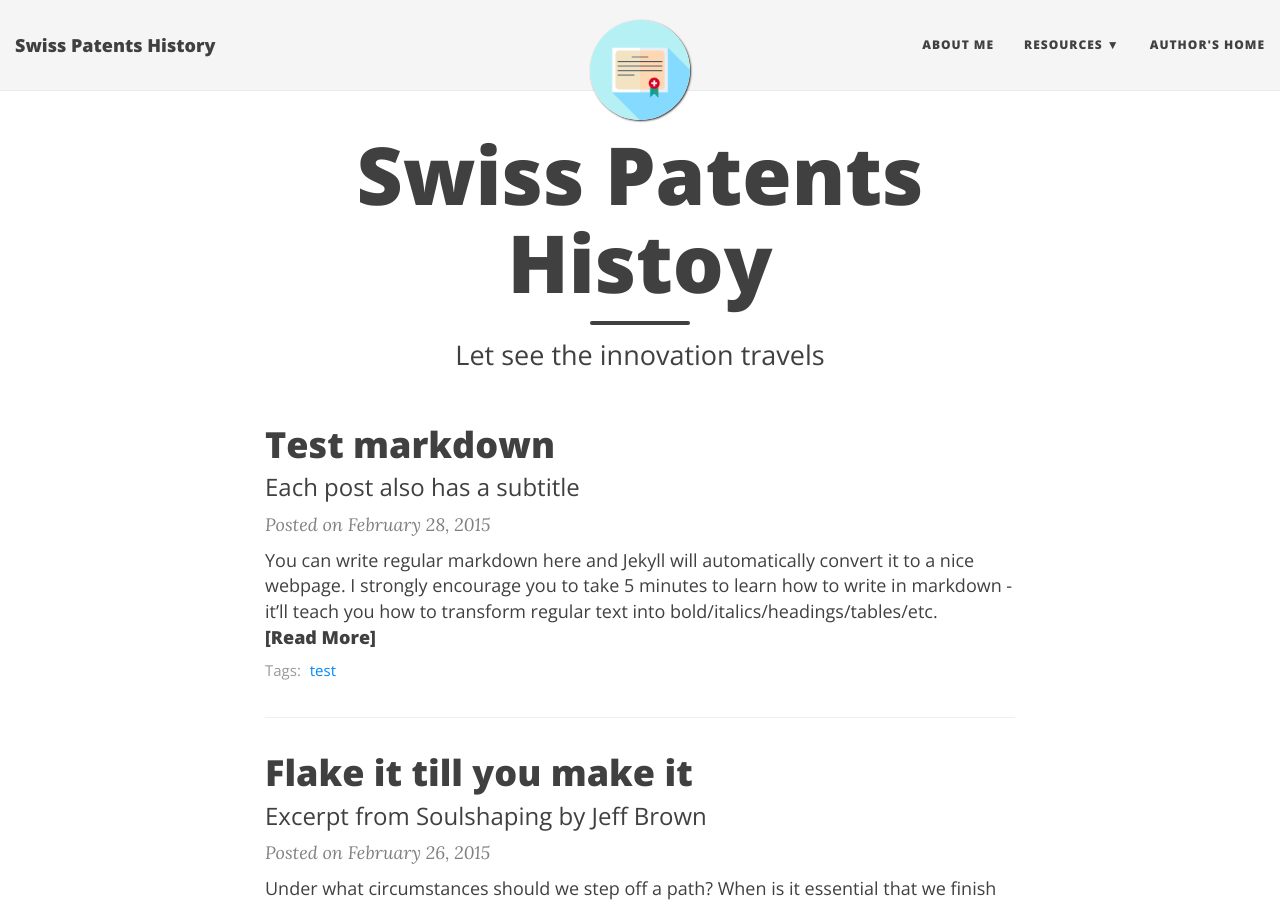
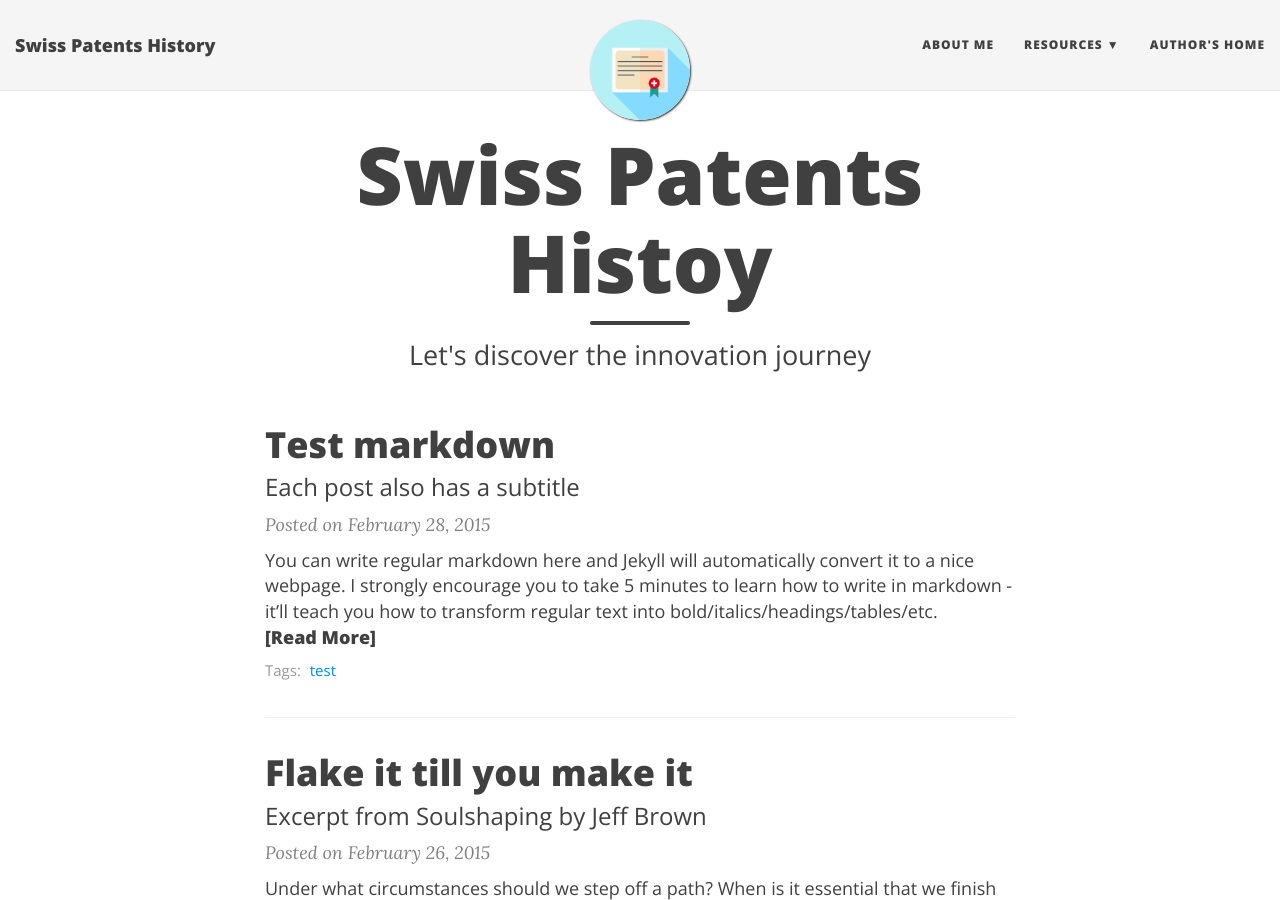
Before and after one commit to yamash/DataViz, a Jekyll site: the page built from index.html, in a window 1280 px wide and 900 px high. Built offline with Jekyll 4.4.1, drawn with Linux system fonts in a browser that asks for light colours; nearby versions of some CDN libraries; the list of posts is cut into pages by our own code.

Commit message:
Update index.html

```diff
--- a/index.html
+++ b/index.html
@@ -1,7 +1,7 @@
 ---
 layout: page
 title: Swiss Patents Histoy
-subtitle: Let see the innovation travels
+subtitle: Let's discover the innovation journey
 use-site-title: true
 ---
 
```
